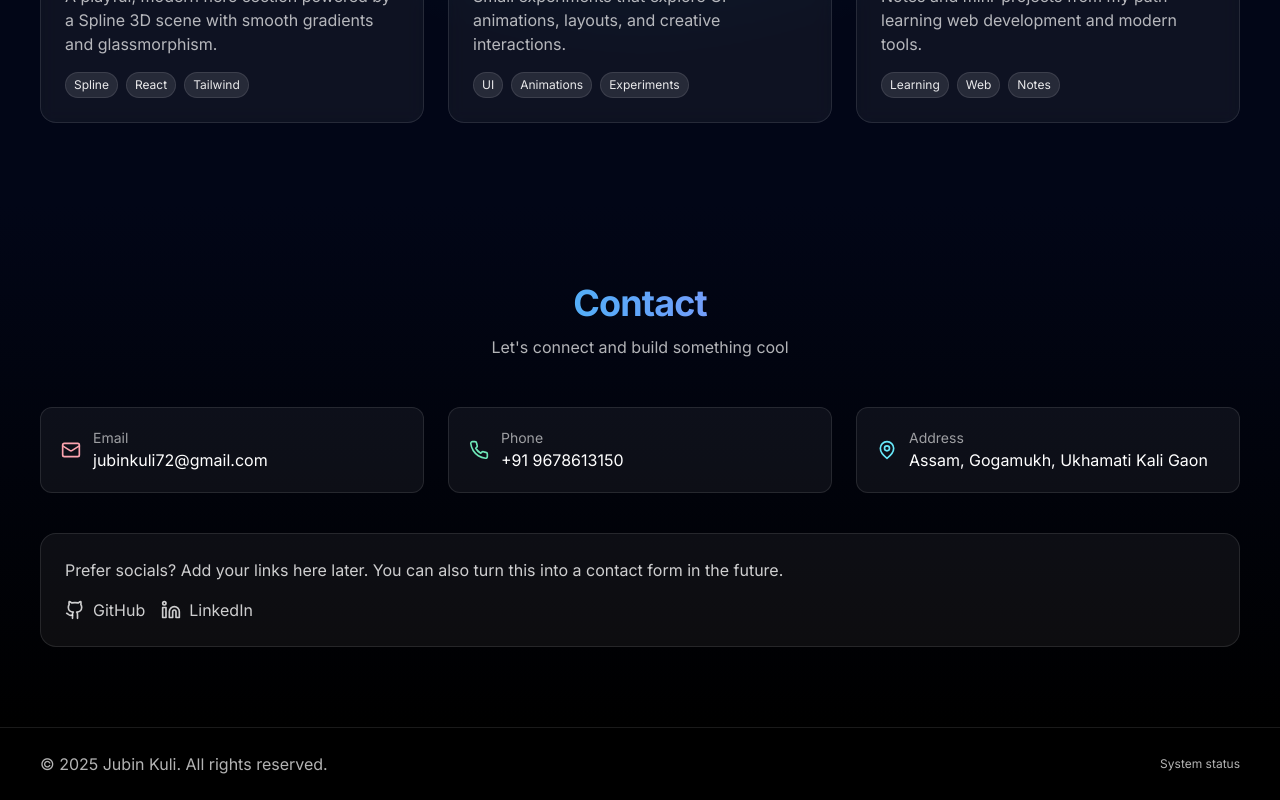
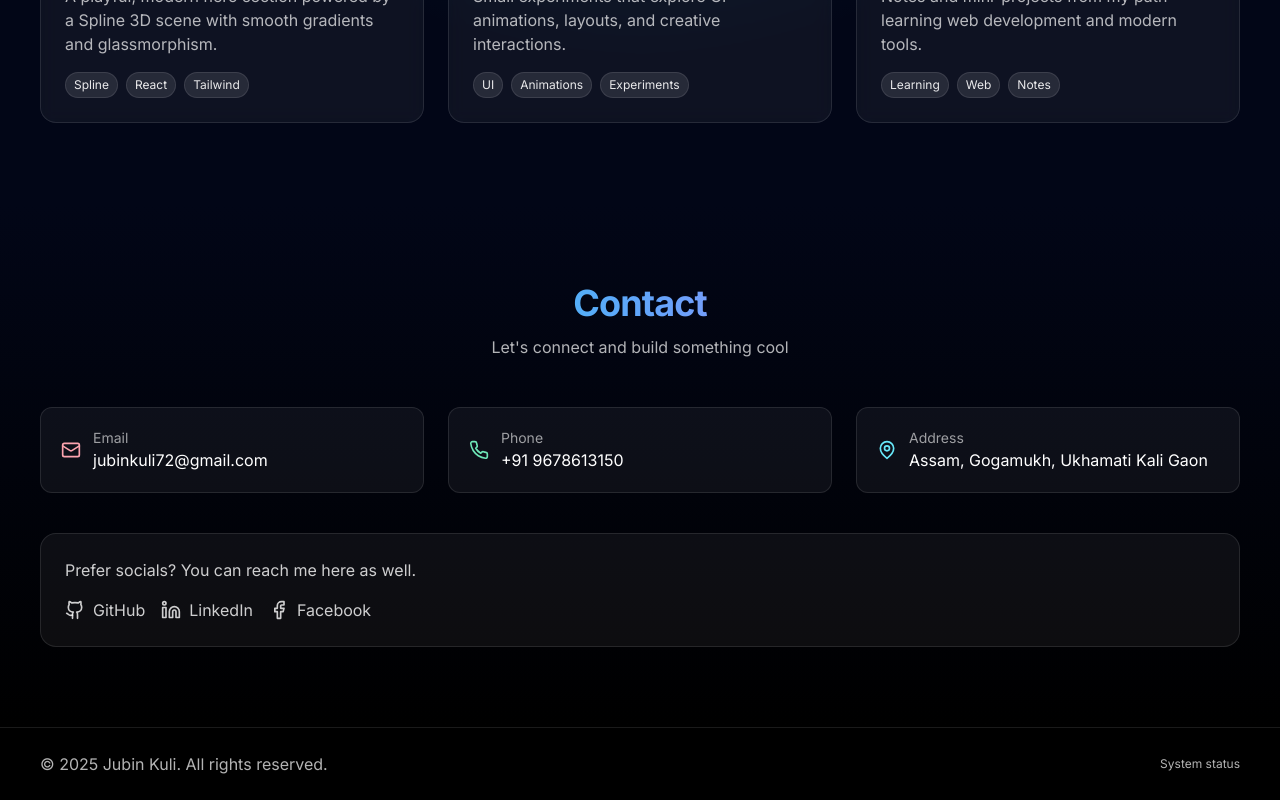
Before and after one commit to not11just12for13fun14/frontend-repo_jz9vml4g_2knrp3, a React (Vite) app: page / in a window 1280 px wide. Shown: the part 1595-2395 px from the top of the page. Built offline with nearby package versions, Linux system fonts and the light colour scheme; a web font is replaced by a local one.

Commit message:
Update project prj_jz9vml4g - 2025-11-15T04:34:27.199Z

```diff
--- a/src/App.jsx
+++ b/src/App.jsx
@@ -1,6 +1,6 @@
 import { useEffect, useState } from 'react'
 import Spline from '@splinetool/react-spline'
-import { Menu, X, Mail, Phone, MapPin, Github, Linkedin, Sparkles } from 'lucide-react'
+import { Menu, X, Mail, Phone, MapPin, Github, Linkedin, Sparkles, Facebook } from 'lucide-react'
 
 function NavLink({ label, href, onClick }) {
   return (
@@ -167,7 +167,7 @@ function Contact() {
 
         <div className="mt-10 rounded-2xl border border-white/10 bg-white/5 p-6 text-white/90">
           <p className="text-white/80">
-            Prefer socials? Add your links here later. You can also turn this into a contact form in the future.
+            Prefer socials? You can reach me here as well.
           </p>
           <div className="mt-4 flex items-center gap-4">
             <a href="#" className="inline-flex items-center gap-2 text-white/80 hover:text-white">
@@ -175,6 +175,9 @@ function Contact() {
             </a>
             <a href="#" className="inline-flex items-center gap-2 text-white/80 hover:text-white">
               <Linkedin className="h-5 w-5" /> LinkedIn
+            </a>
+            <a href="https://www.facebook.com/share/14UJXBYuvKF/age" target="_blank" rel="noreferrer" className="inline-flex items-center gap-2 text-white/80 hover:text-white">
+              <Facebook className="h-5 w-5" /> Facebook
             </a>
           </div>
         </div>
```
Also changed, not shown: 1 other file (tests, documents, lock files or other folders).
